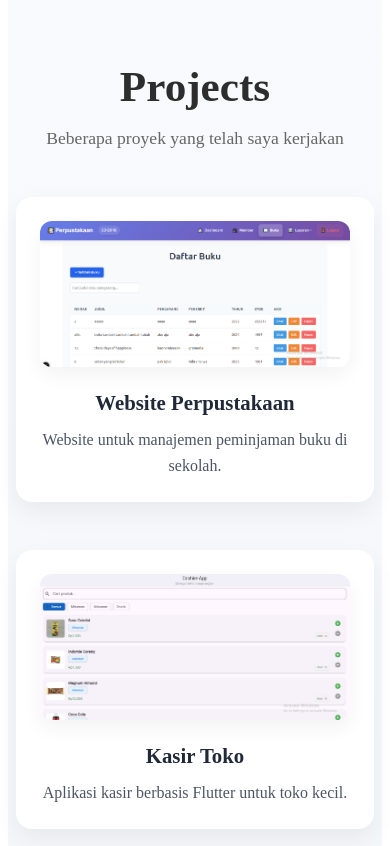
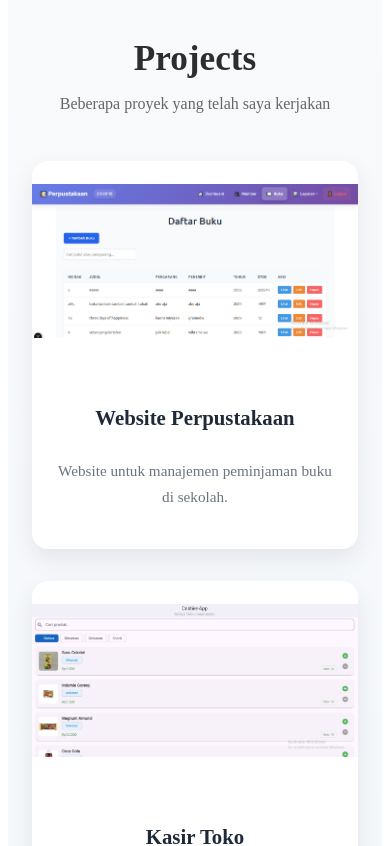
Before and after one commit to FarelRistova/portofolio-koras, a Vue app: page / in a window 390 px wide. Shown: the part 4240-5086 px from the top of the page. Built offline with nearby package versions, Linux system fonts and the light colour scheme.

Commit message:
ubah layout bagian projek

```diff
--- a/src/views/ProjectView.vue
+++ b/src/views/ProjectView.vue
@@ -6,14 +6,9 @@
     </div>
 
     <div class="projects">
-      <div
-        class="project-card"
-        v-for="(project, index) in projects"
-        :key="project.title"
-        :class="{ reverse: index % 2 !== 0 }"
-        @click="openModal(project)"
-      >
+      <div class="project-card" v-for="project in projects" :key="project.title" @click="openModal(project)">
         <img :src="project.image" :alt="project.title" class="project-image" />
+
         <div class="project-info">
           <h3>{{ project.title }}</h3>
           <p>{{ project.shortDesc }}</p>
@@ -123,62 +118,61 @@ export default {
   margin-bottom: 3rem;
 }
 
+/* ===== PROJECT GRID ===== */
+
 .projects {
-  display: flex;
-  flex-direction: column;
-  gap: 3rem;
-  align-items: center;
+  display: grid;
+  grid-template-columns: repeat(auto-fit, minmax(320px, 1fr));
+  gap: 2rem;
+  max-width: 1300px;
+  margin: 0 auto;
 }
 
 .project-card {
-  display: flex;
-  align-items: center;
-  gap: 3rem;
   background: #ffffff;
-  padding: 2rem 2.5rem;
   border-radius: 16px;
-  max-width: 900px;
-  width: 100%;
-  box-shadow: 0 10px 25px rgba(0, 0, 0, 0.06);
-  transition: transform 0.3s ease, box-shadow 0.3s ease;
+  overflow: hidden;
+  box-shadow: 0 10px 25px rgba(0, 0, 0, 0.08);
+  transition: all 0.3s ease;
   cursor: pointer;
   text-align: left;
+  display: flex;
+  flex-direction: column;
 }
 
 .project-card:hover {
-  transform: translateY(-6px);
-  box-shadow: 0 14px 35px rgba(0, 0, 0, 0.1);
-}
-
-.project-card.reverse {
-  flex-direction: row-reverse;
+  transform: translateY(-8px);
+  box-shadow: 0 18px 40px rgba(0, 0, 0, 0.12);
 }
 
 .project-image {
-  width: 280px;
-  height: auto;
-  border-radius: 12px;
-  object-fit: cover;
-  box-shadow: 0 8px 20px rgba(0, 0, 0, 0.05);
+  max-width: 100%;
+  max-height: 100%;
+  object-fit: contain;
+  transition: transform .35s ease;
 }
 
 .project-info {
+  padding: 1.5rem;
   flex: 1;
+  display: flex;
+  flex-direction: column;
 }
 
 .project-info h3 {
-  font-size: 1.5rem;
+  font-size: 1.4rem;
   font-weight: 600;
-  margin: 0 0 0.75rem;
+  margin-bottom: 0.8rem;
   color: #1f2937;
 }
 
 .project-info p {
-  font-size: 1.05rem;
-  color: #4b5563;
-  margin: 0;
-  line-height: 1.6;
+  font-size: 1rem;
+  color: #6b7280;
+  line-height: 1.7;
 }
+
+/* ===== MODAL ===== */
 
 .modal-overlay {
   position: fixed;
@@ -198,7 +192,7 @@ export default {
   background: #ffffff;
   padding: 2.5rem;
   border-radius: 16px;
-  max-width: 600px;
+  max-width: 650px;
   width: 100%;
   text-align: center;
   box-shadow: 0 20px 50px rgba(0, 0, 0, 0.15);
@@ -210,6 +204,7 @@ export default {
     opacity: 0;
     transform: scale(0.95);
   }
+
   to {
     opacity: 1;
     transform: scale(1);
@@ -220,15 +215,15 @@ export default {
   width: 100%;
   border-radius: 12px;
   margin: 1rem 0 1.5rem;
-  box-shadow: 0 6px 20px rgba(0, 0, 0, 0.05);
+  box-shadow: 0 6px 20px rgba(0, 0, 0, 0.08);
 }
 
 .modal-content button {
   margin-top: 1rem;
-  background-color: #4f46e5;
-  color: white;
+  background: #4f46e5;
+  color: #fff;
   border: none;
-  padding: 0.8rem 1.6rem;
+  padding: 0.85rem 1.7rem;
   font-size: 1rem;
   border-radius: 8px;
   cursor: pointer;
@@ -236,24 +231,40 @@ export default {
 }
 
 .modal-content button:hover {
-  background-color: #4338ca;
+  background: #4338ca;
+}
+
+/* ===== RESPONSIVE ===== */
+
+@media (max-width: 992px) {
+  .projects {
+    grid-template-columns: repeat(auto-fit, minmax(280px, 1fr));
+  }
 }
 
 @media (max-width: 768px) {
-  .project-card {
-    flex-direction: column;
-    text-align: center;
-    padding: 1.5rem;
-    gap: 1.5rem;
+  .project-section {
+    padding: 5rem 1.5rem;
   }
 
-  .project-card.reverse {
-    flex-direction: column;
+  .section-title h1 {
+    font-size: 2.2rem;
+  }
+
+  .section-title p {
+    font-size: 1rem;
+  }
+
+  .projects {
+    grid-template-columns: 1fr;
   }
 
   .project-image {
-    width: 100%;
-    max-height: 200px;
+    height: 200px;
+  }
+
+  .project-info {
+    text-align: center;
   }
 
   .project-info h3 {
@@ -261,7 +272,7 @@ export default {
   }
 
   .project-info p {
-    font-size: 1rem;
+    font-size: 0.95rem;
   }
 
   .modal-content {
```
